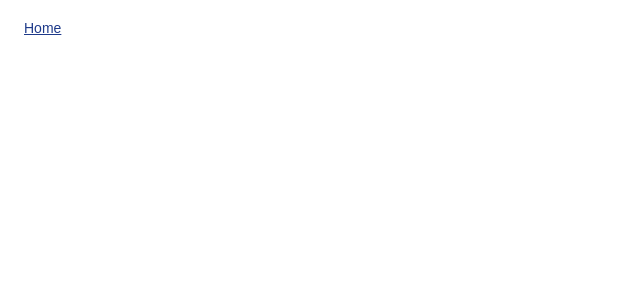
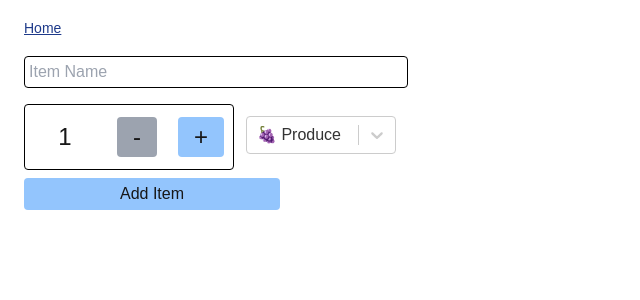
Before and after one commit to ShannonHilland/cprg306-assignments, a Next.js app: page /week-5 in a window 1280 px wide. Shown: the top 300 px of the page, without its empty margins (0-640 px from the left). Built offline with nearby package versions, Linux system fonts and the light colour scheme.

Commit message:
add name and category

```diff
--- /dev/null
+++ b/app/week-5/new-item.js
@@ -0,0 +1,85 @@
+"use client";
+import React, { useState} from "react";
+import Select from "react-select";
+
+const options = [
+    { value: "produce", label: "🍇 Produce" },
+    { value: "dairy", label: "🥛 Dairy" },
+    { value: "bakery", label: "🥐 Bakery" },
+    { value: "meat", label: "🍖 Meat" },
+    { value: "frozen foods", label: "❄️ Frozen Foods" },
+    { value: "canned goods", label: "🥫 Canned Goods" },
+    { value: "beverages", label: "🥤 Beverages" },
+    { value: "snacks", label: "🍿 Snacks" },
+    { value: "household", label: "🧼 Household" },
+    { value: "miscellaneous", label: "🛒 Miscellaneous" }
+];
+
+export default function NewItem() {
+    const [quantity, setQuantity] = useState(1);
+    const [name, setName] = useState("");
+    const [category, setCategory] = useState([{value: "produce", label: "🍇 Produce"}]);
+
+    const increment = () => {
+        if(quantity < 20) {
+            setQuantity(quantity + 1);
+        }
+    };
+    const decrement = () => {
+        if(quantity > 1) {
+            setQuantity(quantity - 1);
+        }
+    };
+
+    const handleSubmit = (event) => {
+        event.preventDefault();
+        if(name == "") {
+            alert("Please enter an item name!");
+            return;
+        }
+        let item = {name, quantity, category};
+        console.log(item);
+
+        alert(`Name: ${name} Quantity: ${quantity} Category: ${category.label}`);
+        setQuantity(1);
+        setName("");
+        setCategory([{value: "produce", label: "🍇 Produce"}]);
+    }
+
+  return (
+    <div className="w-10/12 max-w-96 h-16 m-2">
+        <form>
+        <div>
+            {/* Required is not working here */}
+            <input type="text" placeholder="Item Name"  onChange={(event) => setName(event.target.value)} className="w-full h-8 p-1 my-2 border border-black rounded" value={name}/>
+        </div>
+        <div className="flex my-2">
+            <div className="flex items-center justify-around border  border-black rounded">
+                <div className="flex-grow p-3">
+                    <p className="text-center text-2xl w-14">{quantity}</p>
+                </div>
+                <div className="flex justify-center w-16 p-3">
+                    <button onClick={decrement} disabled={quantity == 1} className="text-2xl px-4 py-1 bg-blue-300 hover:bg-blue-500 disabled:bg-gray-400 rounded">-</button>
+                </div>
+                <div className="flex justify-center w-16 p-3">
+                    <button onClick={increment} disabled={quantity == 20} className="text-2xl px-4 py-1 bg-blue-300 hover:bg-blue-500 disabled:bg-gray-400 rounded">+</button>
+                </div>
+            </div>
+            <div className="flex-grow">
+                {/* default is undefined in alert if not selected? */}
+                <Select
+                    options={options}
+                    onChange={setCategory}
+                    className="m-3"
+                    defaultValue={category}
+                    isSearchable />
+            </div>
+        </div>
+        <div>
+            <button onClick={handleSubmit} className="w-64 h-8 bg-blue-300 hover:bg-blue-500 rounded">Add Item</button>
+        </div>
+        </form>
+    </div>
+  );
+
+}
--- a/app/week-5/page.js
+++ b/app/week-5/page.js
@@ -1,10 +1,12 @@
 import Link from "next/link";
+
+import NewItem from "./new-item";
 
 export default function Page() {
     return(
         <main className="m-4">
             <Link href="/" className="m-2 underline text-blue-900 hover:text-blue-600 text-sm">Home</Link>
-
+            <NewItem />
         </main>
     );
 }
```
Also changed, not shown: package.json (+5 -4 lines), 1 other file (tests, documents, lock files or other folders).
